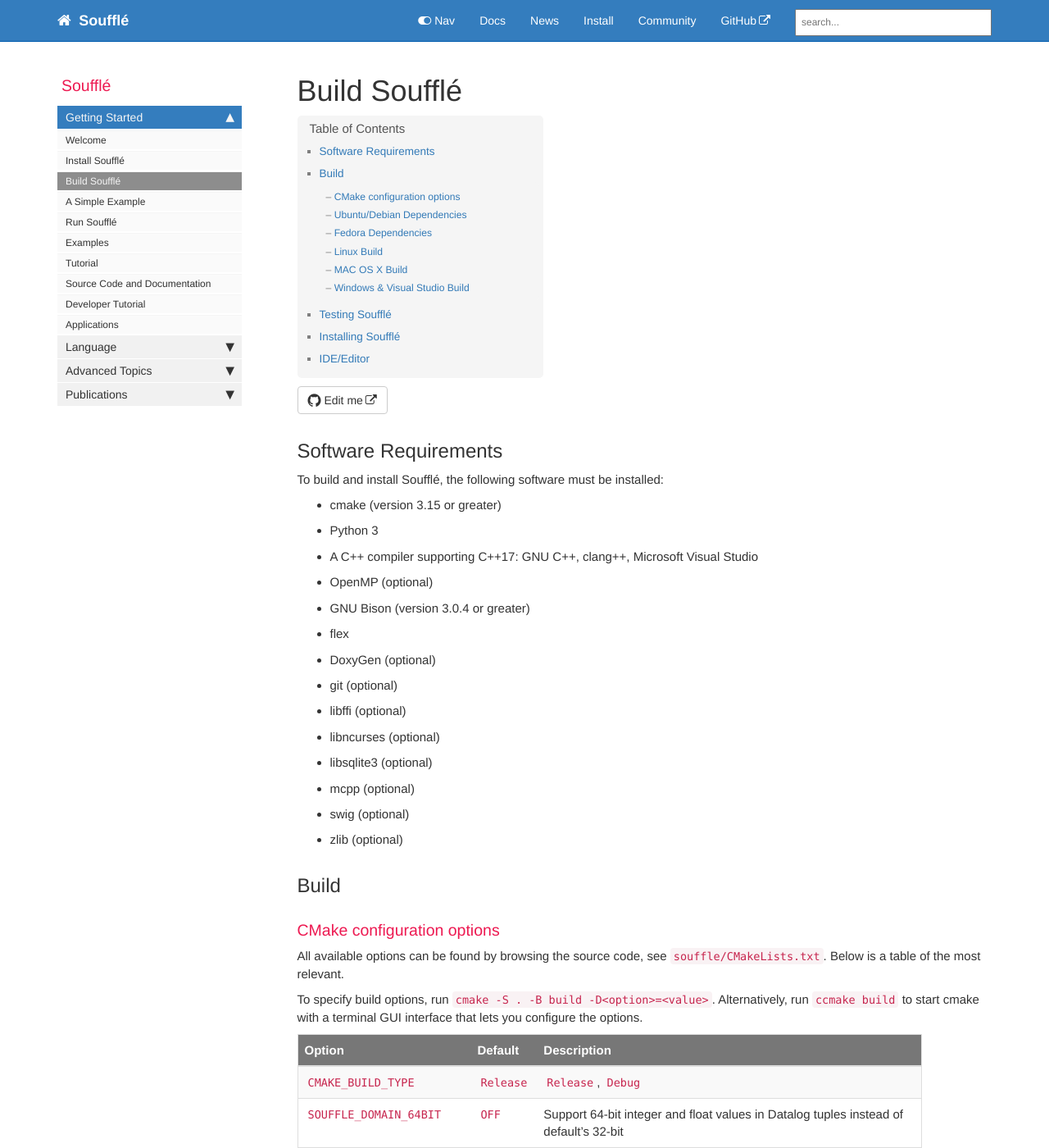
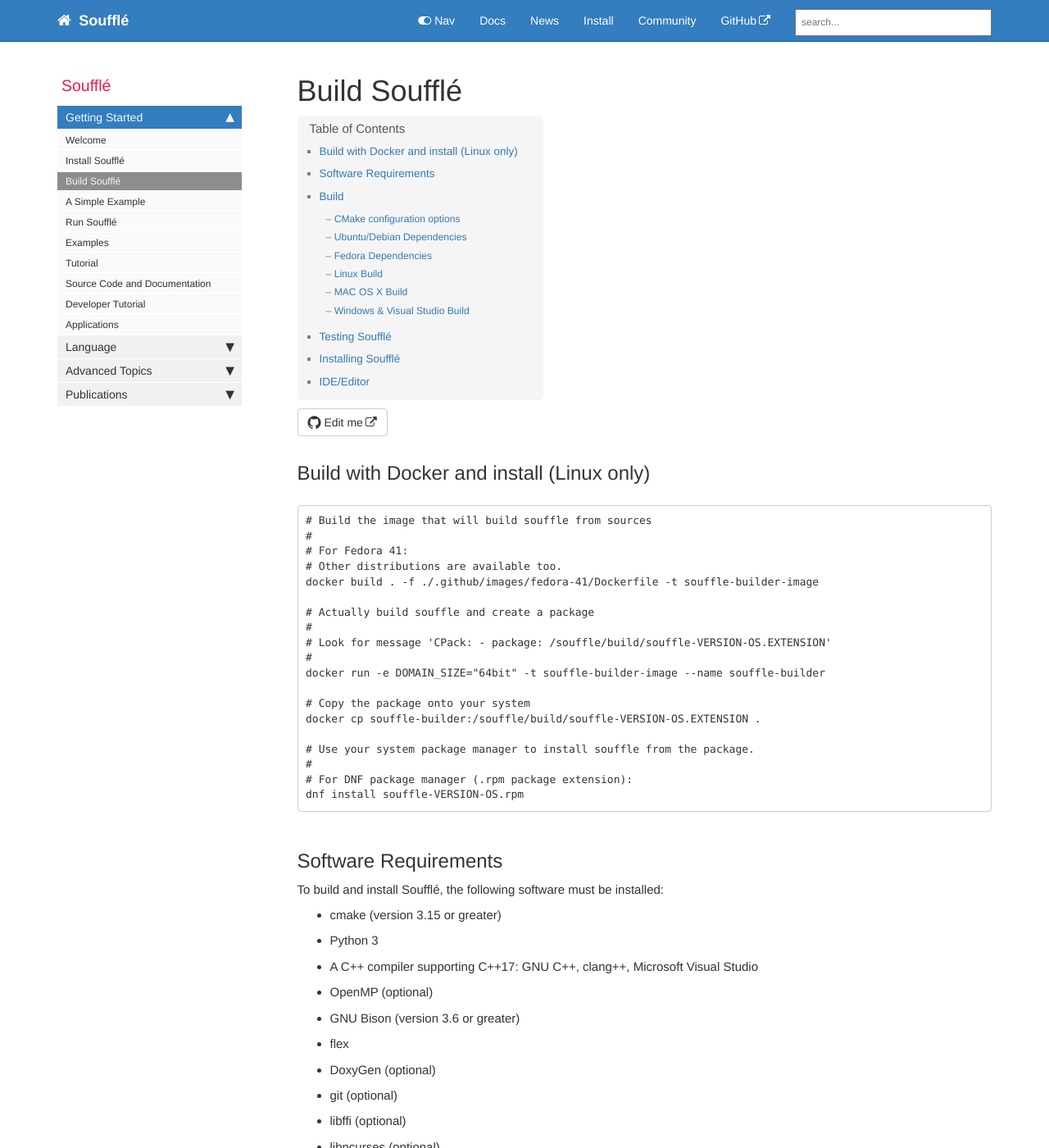
Before and after one commit to souffle-lang/souffle-lang.github.io, a Jekyll site: the page built from pages/docs/build.md, in a window 1280 px wide and 1400 px high. Shown: the whole window at 82% size. Built offline with Jekyll 4.4.1, drawn with Linux system fonts in a browser that asks for light colours; comment, search, counter and statistics services are not loaded.

Commit message:
news release 2.5 + docker build info

````diff
--- a/_data/sidebars/news_sidebar.yml
+++ b/_data/sidebars/news_sidebar.yml
@@ -8,6 +8,10 @@ entries:
   - title: Releases
     output: web, pdf
     folderitems:
+    - title: Version 2.5.0
+      url: /release-2.5.0
+      output: web, pdf
+
     - title: Version 2.4.0
       url: /release-2.4.0
       output: web, pdf
--- a/pages/docs/build.md
+++ b/pages/docs/build.md
@@ -4,6 +4,30 @@ permalink: /build
 sidebar: docs_sidebar
 folder: docs
 ---
+
+## Build with Docker and install (Linux only)
+
+```
+# Build the image that will build souffle from sources
+#
+# For Fedora 41:
+# Other distributions are available too.
+docker build . -f ./.github/images/fedora-41/Dockerfile -t souffle-builder-image
+
+# Actually build souffle and create a package
+#
+# Look for message 'CPack: - package: /souffle/build/souffle-VERSION-OS.EXTENSION'
+#
+docker run -e DOMAIN_SIZE="64bit" -t souffle-builder-image --name souffle-builder
+
+# Copy the package onto your system
+docker cp souffle-builder:/souffle/build/souffle-VERSION-OS.EXTENSION .
+
+# Use your system package manager to install souffle from the package.
+#
+# For DNF package manager (.rpm package extension):
+dnf install souffle-VERSION-OS.rpm
+```
 
 ## Software Requirements
 
@@ -13,7 +37,7 @@ To build and install Soufflé, the following software must be installed:
 * Python 3
 * A C++ compiler supporting C++17: GNU C++, clang++, Microsoft Visual Studio
 * OpenMP (optional)
-* GNU Bison (version 3.0.4 or greater)
+* GNU Bison (version 3.6 or greater)
 * flex
 * DoxyGen (optional)
 * git (optional)
````
Also changed, not shown: _posts/2025-03-25-release.md (added, +11 -0 lines).
